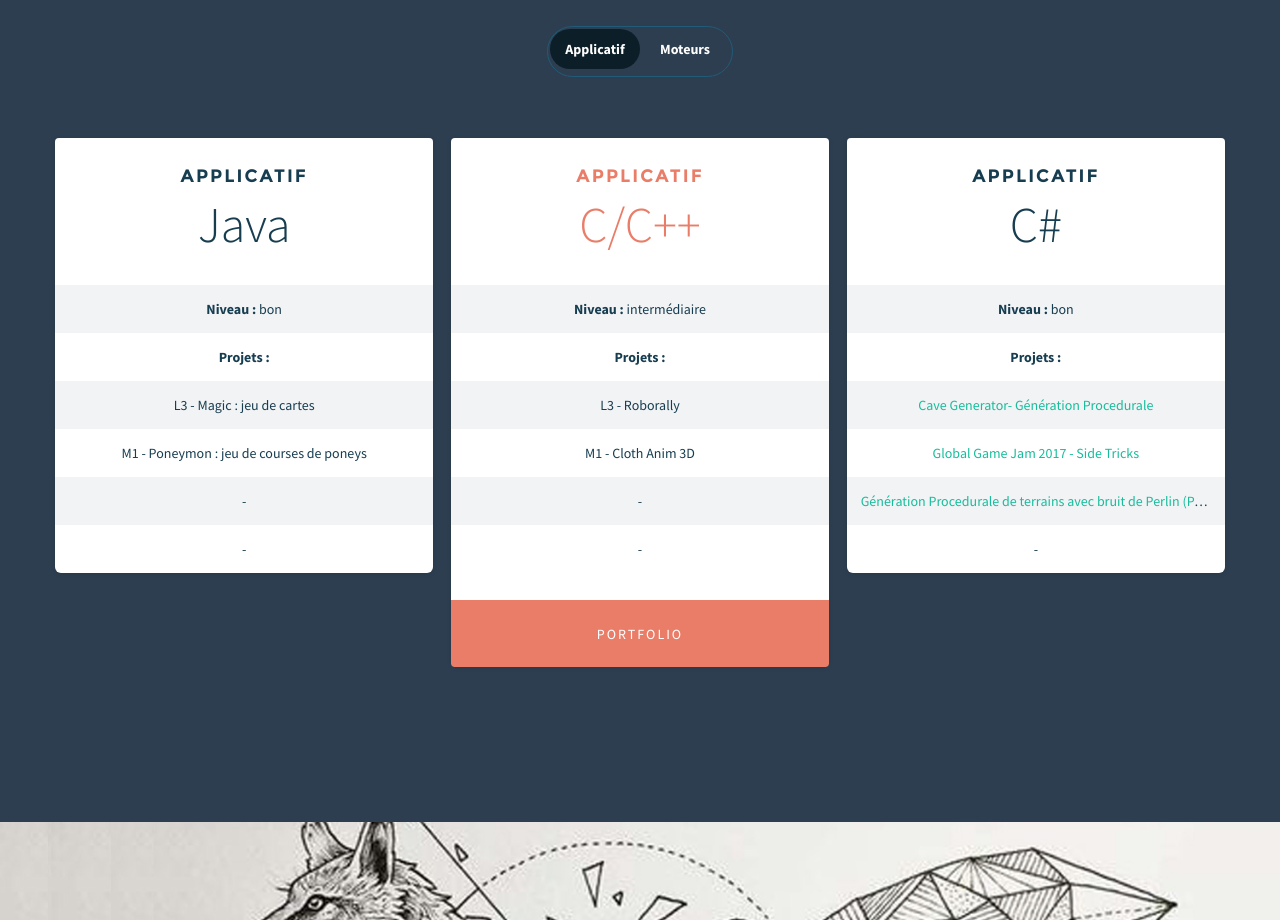
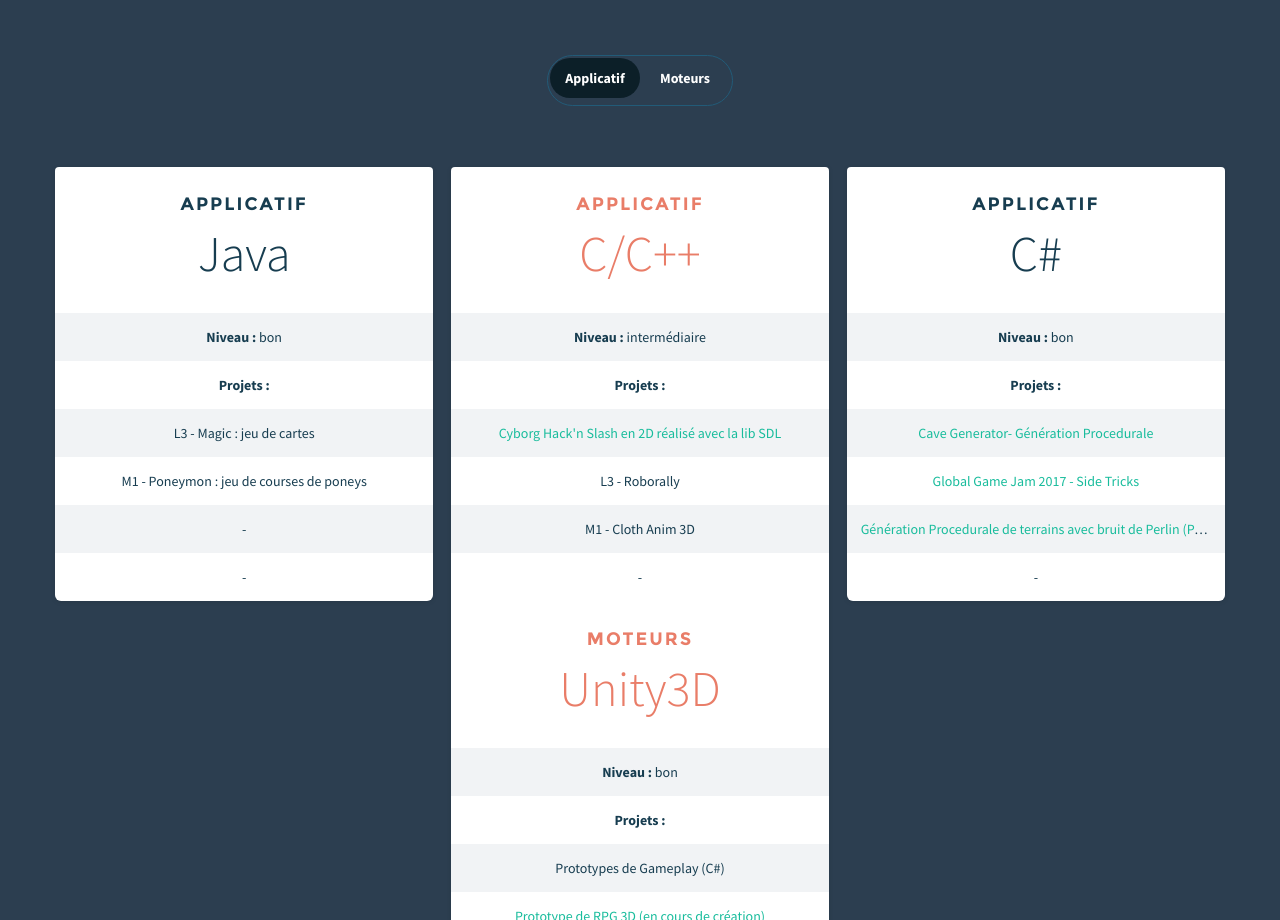
Before and after one commit to Batora07/Batora07.github.io, a plain HTML site: page index.html in a window 1280 px wide. Shown: the part 1880-2800 px from the top of the page. Drawn offline with nearby package versions, Linux system fonts and the light colour scheme; files whose address does not match are found by name.

Commit message:
Update index.html
Update portfolio links

```diff
--- a/index.html
+++ b/index.html
@@ -86,7 +86,7 @@
         <div class="container">
             <div class="row">
                 <div class="col-lg-4 col-lg-offset-2">
-                    <p>Actuellement en Master Informatique (Bac+4) à Lyon, et joueur actif depuis ma plus tendre enfance. Je suis passionné par la programmation et le graphisme et réalise aujourd'hui des prototypes de jeux pour apprendre à utiliser les moteurs les plus appréciés du secteur vidéoludique (Unreal Engine 4/Unity) et à développer pour les langages C++ et C#.</p>
+                    <p>De formation Master Informatique spécialité Image Bac+4) à Lyon, et joueur actif depuis ma plus tendre enfance. Je suis passionné par la programmation et le graphisme et réalise aujourd'hui des prototypes de jeux pour apprendre à utiliser les moteurs les plus appréciés du secteur vidéoludique (Unity/Unreal Engine 4) et à développer pour les langages C# et C++.</p>
                 </div>
                 <div class="col-lg-4">
                      <p>Je me documente aussi régulièrement sur les nouveautés (techniques et actualités) dans ce domaine.</p>
@@ -199,21 +199,23 @@
                                 </li>
 
                                 <li data-type="web" class="is-hidden">
-                                    <header class="cd-pricing-header">
+
+									<header class="cd-pricing-header">
                                         <h2>Moteurs</h2>
-                                        <span class="cd-value">Unity3D</span>
+                                        <span class="cd-value">Unreal Engine 4</span>
                                     </header> <!-- .cd-pricing-header -->
 
                                     <div class="cd-pricing-body">
                                         <ul class="cd-pricing-features">
-                                            <li><em>Niveau :</em> bon</li>
+                                            <li><em>Niveau :</em> Intermédiaire</li>
                                             <li><em>Projets :</em></li>
-                                            <li>Prototypes de Gameplay (C#)</li>
-                                            <li>Platformer 2D</li>
-                                            <li><a href="http://globalgamejam.org/2017/games/side-tricks-pedal-train" target="_blank">Global Game Jam 2017 - Side Tricks</a></li>
+                                            <li>Prototypes de Gameplay (C++ & Blueprints)</li>
+                                            <li><a href="https://github.com/Batora07/hackingGameNier" target="_blank">Mini jeu de piratage (NieR Automata)</a></li>
+                                            <li>-</li>
                                             <li>-</li>
                                         </ul>
                                     </div> <!-- .cd-pricing-body -->
+
                                 </li>
 
                                 <!--<li data-type="autre" class="is-hidden">
@@ -251,35 +253,35 @@
                                     <div class="cd-pricing-body">
                                         <ul class="cd-pricing-features">
                                             <li><em>Niveau :</em> intermédiaire</li>
-                                            <li><em>Projets :</em></li>
+											<li><em>Projets :</em></li>
+											<li><a href="https://github.com/Batora07/HackNSlashCyborg" target="_blank">Cyborg Hack'n Slash en 2D réalisé avec la lib SDL</a></li>
                                             <li>L3 - Roborally</li>
                                             <li>M1 - Cloth Anim 3D</li>
-                                            <li>-</li>
                                             <li>-</li>
                                         </ul>
                                     </div> <!-- .cd-pricing-body -->
 
+								<header class="cd-pricing-header">
+                                        <h2>Moteurs</h2>
+                                        <span class="cd-value">Unity3D</span>
+                                    </header> <!-- .cd-pricing-header -->
+
+									<div class="cd-pricing-body">
+                                        <ul class="cd-pricing-features">
+                                            <li><em>Niveau :</em> bon</li>
+                                            <li><em>Projets :</em></li>
+                                            <li>Prototypes de Gameplay (C#)</li>
+                                            <li><a href="https://bit.ly/2MxFHI9" target="_blank">Prototype de RPG 3D (en cours de création)</a></li>
+                                            <li><a href="http://globalgamejam.org/2017/games/side-tricks-pedal-train" target="_blank">Global Game Jam 2017 - Side Tricks</a></li>
+                                            <li><a href="https://bit.ly/2Tda35b" target="_blank">Guild Up - j'ai participé au gameplay de ce serious Game utilisé comme plateforme d'e-learning par Orange/BNP Paribas, etc...</a></li>
+                                        </ul>
+                                    </div> <!-- .cd-pricing-body -->
                                     <footer class="cd-pricing-footer">
                                         <a class="cd-select" href="#portfolio">Portfolio</a>
                                     </footer>  <!-- .cd-pricing-footer -->
                                 </li>
 
                                 <li data-type="web" class="is-hidden">
-                                    <header class="cd-pricing-header">
-                                        <h2>Moteurs</h2>
-                                        <span class="cd-value">Unreal Engine 4</span>
-                                    </header> <!-- .cd-pricing-header -->
-
-                                    <div class="cd-pricing-body">
-                                        <ul class="cd-pricing-features">
-                                            <li><em>Niveau :</em> Intermédiaire</li>
-                                            <li><em>Projets :</em></li>
-                                            <li>Prototypes de Gameplay (C++ & Blueprints)</li>
-                                            <li><a href="https://github.com/Batora07/hackingGameNier" target="_blank">Mini jeu de piratage (NieR Automata)</a></li>
-                                            <li>-</li>
-                                            <li>-</li>
-                                        </ul>
-                                    </div> <!-- .cd-pricing-body -->
 
                                     <footer class="cd-pricing-footer">
                                         <a class="cd-select" href="#portfolio">Portfolio</a>
```
